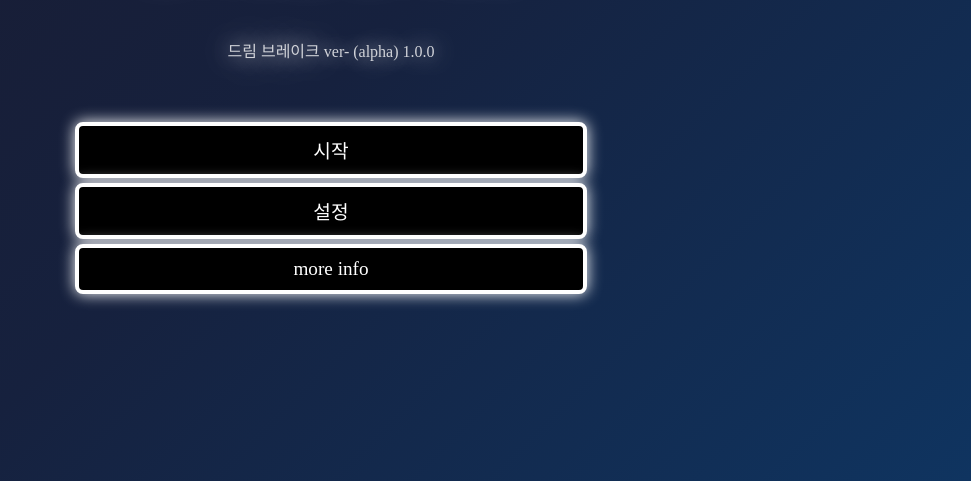
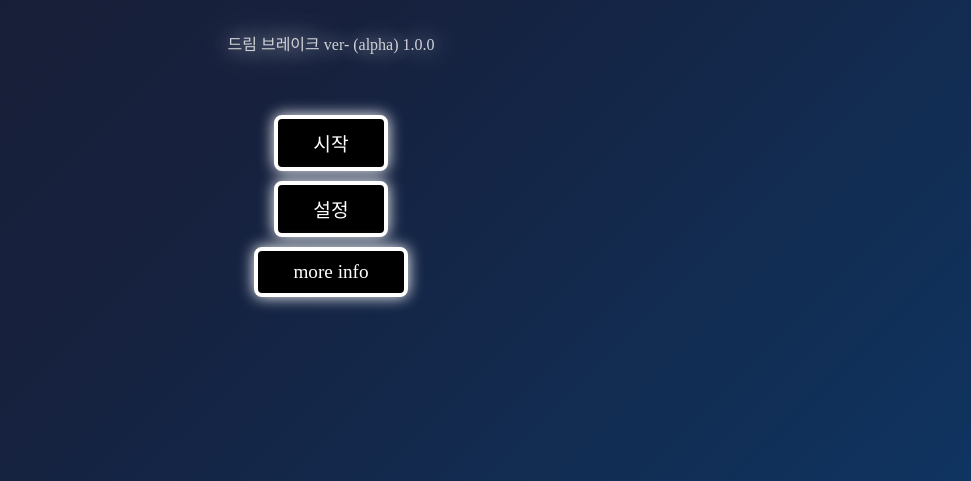
Before and after one commit to snowy-rgb/dream-break, a plain HTML site: page index.html in a window 1280 px wide. Shown: the part 319-800 px from the top of the page, without its empty margins (309-1280 px from the left). Drawn offline with Linux system fonts and the light colour scheme; a web font is replaced by a local one.

Commit message:
margin nd size fixed

```diff
--- a/style.css
+++ b/style.css
@@ -47,8 +47,7 @@ h1 {
 button {
     background-color: black;
     border: 4px solid #ffffff;
-    padding: 10px 20px;
-    width: 40%;
+    padding: 10px 35px;
     font-size: 1.2em;
     font-family: 'DungGeunMo';
     color: #ffffff;
@@ -56,7 +55,7 @@ button {
     border-radius: 8px;
     box-shadow: 0 0 15px white;
     transition: transform 0.3s ease, box-shadow 0.3s ease;
-    margin-bottom: 5px;
+    margin-bottom: 10px;
 }
 
 button:hover {
```
